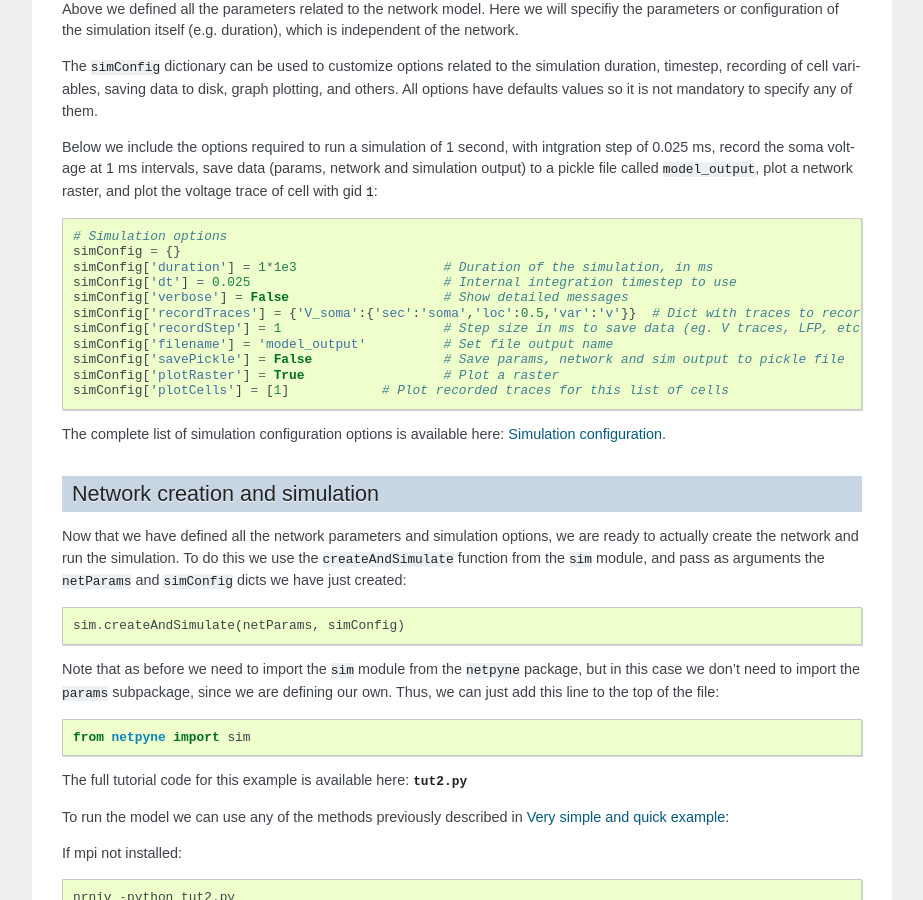
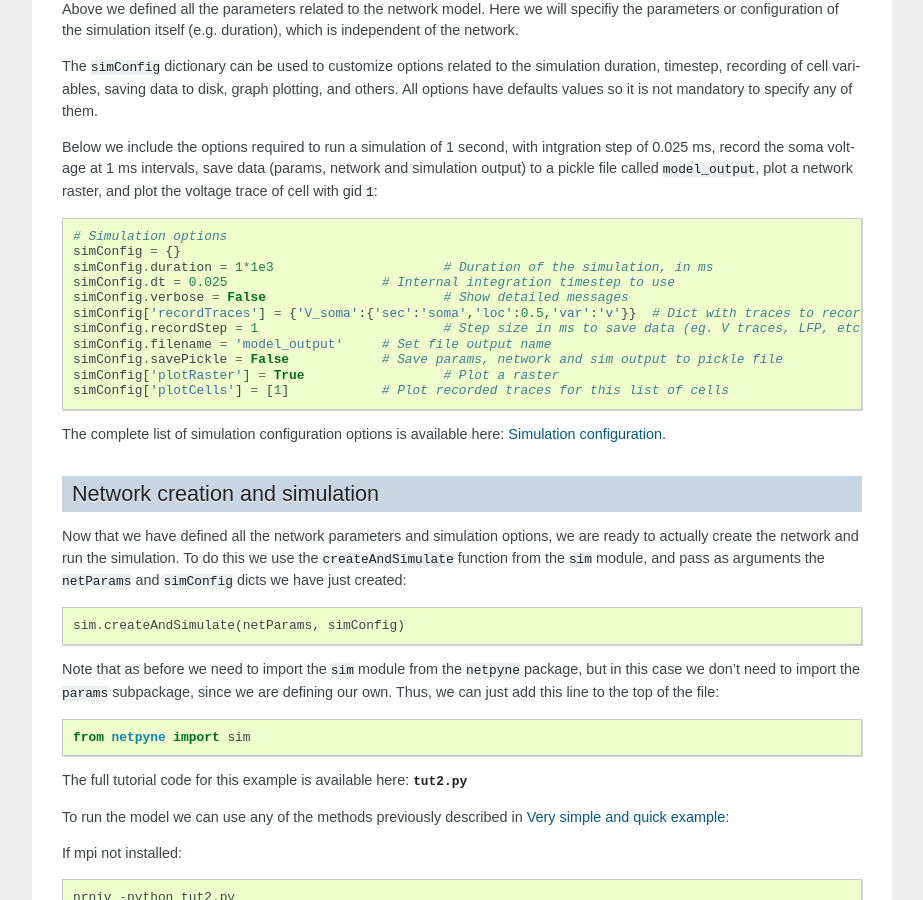
Before and after one commit to suny-downstate-medical-center/netpyne, a Sphinx documentation site: the page built from doc/source/tutorial.rst, in a window 1280 px wide and 900 px high, scrolled down 5151 px. Shown: the whole window, without its empty margins (198-1121 px from the left). Built offline with Sphinx 7.4.7, drawn with Linux system fonts in a browser that asks for light colours; some of the changed text lies outside the part shown.

Commit message:
added CHANGES description; replaced all simConfig and netParams direct attributes to new format

```diff
--- a/doc/source/code/hopbrodnetpyne.py
+++ b/doc/source/code/hopbrodnetpyne.py
@@ -21,7 +21,7 @@ netParams['synMechParams'].extend([{'label': 'exc', 'mod': 'Exp2Syn', 'tau2': 1.
 netParams['stimParams']['stimList'].append(  {'source': 'bg', 'sec':'soma', 'loc': 0.5, 'conds': {'popLabel':'hop'}})
 
 # Simulation parameters
-simConfig['duration'] = 500     # Duration of the simulation, in ms
+simConfig.duration = 500     # Duration of the simulation, in ms
 simConfig['recordTraces'] = {'V_soma':{'sec':'soma','loc':0.5,'var':'v'}}
                           #'ik_soma':{'sec':'soma','loc':0.5,'var':'ik'}}
                           #'exc_soma':{'sec':'soma','synMech':'exc', 'loc':0.5,'var':'i'}}  # Dict with traces to record
--- a/doc/source/code/tut4.py
+++ b/doc/source/code/tut4.py
@@ -49,13 +49,13 @@
 
 # Simulation options
 simConfig = {}
-simConfig['duration'] = 1*1e3 			# Duration of the simulation, in ms
-simConfig['dt'] = 0.025 				# Internal integration timestep to use
-simConfig['verbose'] = False 			# Show detailed messages
+simConfig.duration = 1*1e3 			# Duration of the simulation, in ms
+simConfig.dt = 0.025 				# Internal integration timestep to use
+simConfig.verbose = False 			# Show detailed messages
 simConfig['recordTraces'] = {'V_soma':{'sec':'soma','loc':0.5,'var':'v'}}  # Dict with traces to record
-simConfig['recordStep'] = 1 			# Step size in ms to save data (eg. V traces, LFP, etc)
-simConfig['filename'] = 'model_output'  # Set file output name
-simConfig['savePickle'] = False 		# Save params, network and sim output to pickle file
+simConfig.recordStep = 1 			# Step size in ms to save data (eg. V traces, LFP, etc)
+simConfig.filename = 'model_output'  # Set file output name
+simConfig.savePickle = False 		# Save params, network and sim output to pickle file
 
 simConfig['analysis'] = {}
 simConfig['analysis']['plotRaster'] = True 			# Plot a raster
--- a/doc/source/code/tut5.py
+++ b/doc/source/code/tut5.py
@@ -3,10 +3,10 @@
 # Network parameters
 netParams = {}  # dictionary to store sets of network parameters
 
-netParams['sizeX'] = 100 # x-dimension (horizontal length) size in um
-netParams['sizeY'] = 1000 # y-dimension (vertical height or cortical depth) size in um
-netParams['sizeZ'] = 100 # z-dimension (horizontal length) size in um
-netParams['propVelocity'] = 100.0 # propagation velocity (um/ms)
+netParams.sizeX = 100 # x-dimension (horizontal length) size in um
+netParams.sizeY = 1000 # y-dimension (vertical height or cortical depth) size in um
+netParams.sizeZ = 100 # z-dimension (horizontal length) size in um
+netParams.propVelocity = 100.0 # propagation velocity (um/ms)
 netParams['probLengthConst'] = 150.0 # length constant for conn probability (um)
 
 
@@ -66,13 +66,13 @@
 
 # Simulation options
 simConfig = {}
-simConfig['duration'] = 1*1e3           # Duration of the simulation, in ms
-simConfig['dt'] = 0.1                 # Internal integration timestep to use
-simConfig['verbose'] = False            # Show detailed messages
+simConfig.duration = 1*1e3           # Duration of the simulation, in ms
+simConfig.dt = 0.1                 # Internal integration timestep to use
+simConfig.verbose = False            # Show detailed messages
 simConfig['recordTraces'] = {'V_soma':{'sec':'soma','loc':0.5,'var':'v'}}  # Dict with traces to record
-simConfig['recordStep'] = 1             # Step size in ms to save data (eg. V traces, LFP, etc)
-simConfig['filename'] = 'model_output'  # Set file output name
-simConfig['savePickle'] = False         # Save params, network and sim output to pickle file
+simConfig.recordStep = 1             # Step size in ms to save data (eg. V traces, LFP, etc)
+simConfig.filename = 'model_output'  # Set file output name
+simConfig.savePickle = False         # Save params, network and sim output to pickle file
 
 simConfig['analysis'] = {}
 simConfig['analysis']['plotRaster'] = {'orderBy': 'y', 'orderInverse': True}      # Plot a raster
--- a/doc/source/code/tut6.py
+++ b/doc/source/code/tut6.py
@@ -59,13 +59,13 @@ simConfig = {}  # dictionary to store simConfig
 
 # Simulation options
 simConfig = {}
-simConfig['duration'] = 0.5*1e3 		# Duration of the simulation, in ms
-simConfig['dt'] = 0.025 				# Internal integration timestep to use
-simConfig['verbose'] = False  			# Show detailed messages
+simConfig.duration = 0.5*1e3 		# Duration of the simulation, in ms
+simConfig.dt = 0.025 				# Internal integration timestep to use
+simConfig.verbose = False  			# Show detailed messages
 simConfig['recordTraces'] = {'V_soma':{'sec':'soma','loc':0.5,'var':'v'}}  # Dict with traces to record
-simConfig['recordStep'] = 1 			# Step size in ms to save data (eg. V traces, LFP, etc)
-simConfig['filename'] = 'model_output'  # Set file output name
-simConfig['savePickle'] = False 		# Save params, network and sim output to pickle file
+simConfig.recordStep = 1 			# Step size in ms to save data (eg. V traces, LFP, etc)
+simConfig.filename = 'model_output'  # Set file output name
+simConfig.savePickle = False 		# Save params, network and sim output to pickle file
 
 simConfig['analysis'] = {}
 simConfig['analysis']['plotRaster'] = {'syncLines': True}      # Plot a raster
--- a/doc/source/code/tut_import.py
+++ b/doc/source/code/tut_import.py
@@ -113,13 +113,13 @@ netParams['connParams'].append({
 
 # Simulation options
 simConfig = {}
-simConfig['duration'] = 1*1e3 			# Duration of the simulation, in ms
-simConfig['dt'] = 0.025 				# Internal integration timestep to use
-simConfig['verbose'] = False			# Show detailed messages
+simConfig.duration = 1*1e3 			# Duration of the simulation, in ms
+simConfig.dt = 0.025 				# Internal integration timestep to use
+simConfig.verbose = False			# Show detailed messages
 simConfig['recordTraces'] = {'V_soma':{'sec':'soma','loc':0.5,'var':'v'}}  # Dict with traces to record
-simConfig['recordStep'] = 1 			# Step size in ms to save data (eg. V traces, LFP, etc)
-simConfig['filename'] = 'model_output'  # Set file output name
-simConfig['savePickle'] = False 		# Save params, network and sim output to pickle file
+simConfig.recordStep = 1 			# Step size in ms to save data (eg. V traces, LFP, etc)
+simConfig.filename = 'model_output'  # Set file output name
+simConfig.savePickle = False 		# Save params, network and sim output to pickle file
 
 simConfig['analysis'] = {}
 simConfig['analysis']['plotRaster'] = {'orderInverse': True}			# Plot a raster
--- a/doc/source/reference.rst
+++ b/doc/source/reference.rst
@@ -299,7 +299,7 @@ Each item of the ``connParams`` list contains a dictionary that defines a connec
 
 	Can be defined as a function (see :ref:`function_string`).
 
-	If omitted, defaults to ``netParams['defaultWeight'] = 1``.
+	If omitted, defaults to ``netParams.defaultWeight = 1``.
 
 	If have list of ``synMechs``, can have single weight for all, or list of weights (one per synMech, e.g. for 2 synMechs: ``[0.1, 0.01]``).
 
@@ -310,7 +310,7 @@ Each item of the ``connParams`` list contains a dictionary that defines a connec
 * **delay** (optional) - Time (in ms) for the presynaptic spike to reach the postsynaptic neuron.
 	Can be defined as a function (see :ref:`function_string`).
 
-	If omitted, defaults to ``netParams['defaultDelay'] = 1``
+	If omitted, defaults to ``netParams.defaultDelay = 1``
 
 	If have list of ``synMechs``, can have single delay for all, or list of delays (one per synMech, e.g. for 2 synMechs: ``[5, 7]``).
 
--- a/doc/source/tutorial.rst
+++ b/doc/source/tutorial.rst
@@ -237,13 +237,13 @@ Below we include the options required to run a simulation of 1 second, with intg
 
 	# Simulation options
 	simConfig = {}
-	simConfig['duration'] = 1*1e3 			# Duration of the simulation, in ms
-	simConfig['dt'] = 0.025 			# Internal integration timestep to use
-	simConfig['verbose'] = False 			# Show detailed messages
+	simConfig.duration = 1*1e3 			# Duration of the simulation, in ms
+	simConfig.dt = 0.025 			# Internal integration timestep to use
+	simConfig.verbose = False 			# Show detailed messages
 	simConfig['recordTraces'] = {'V_soma':{'sec':'soma','loc':0.5,'var':'v'}}  # Dict with traces to record
-	simConfig['recordStep'] = 1 			# Step size in ms to save data (eg. V traces, LFP, etc)
-	simConfig['filename'] = 'model_output'  	# Set file output name
-	simConfig['savePickle'] = False 		# Save params, network and sim output to pickle file
+	simConfig.recordStep = 1 			# Step size in ms to save data (eg. V traces, LFP, etc)
+	simConfig.filename = 'model_output'  	# Set file output name
+	simConfig.savePickle = False 		# Save params, network and sim output to pickle file
 	simConfig['plotRaster'] = True 			# Plot a raster
 	simConfig['plotCells'] = [1] 		# Plot recorded traces for this list of cells
 
@@ -372,11 +372,11 @@ Since we want to distribute the cells spatially, the first thing we need to do i
 	# Network parameters
 	netParams = {}  # dictionary to store sets of network parameters
 
-	netParams['sizeX'] = 100 # x-dimension (horizontal length) size in um
-	netParams['sizeY'] = 1000 # y-dimension (vertical height or cortical depth) size in um
-	netParams['sizeZ'] = 100 # z-dimension (horizontal length) size in um
+	netParams.sizeX = 100 # x-dimension (horizontal length) size in um
+	netParams.sizeY = 1000 # y-dimension (vertical height or cortical depth) size in um
+	netParams.sizeZ = 100 # z-dimension (horizontal length) size in um
 
-	netParams['propVelocity'] = 100.0 # propagation velocity (um/ms)
+	netParams.propVelocity = 100.0 # propagation velocity (um/ms)
 	netParams['probLengthConst'] = 150.0 # length constant for conn probability (um)
 
 Note that we also added two parameters (``propVelocity`` and ``probLengthConst``) which we'll use later for the connectivity rules.
@@ -437,13 +437,13 @@ We can now add the standard simulation configuration options and the code to cre
 
 	# Simulation options
 	simConfig = {}
-	simConfig['duration'] = 1*1e3           # Duration of the simulation, in ms
-	simConfig['dt'] = 0.1                 # Internal integration timestep to use
-	simConfig['verbose'] = False            # Show detailed messages
+	simConfig.duration = 1*1e3           # Duration of the simulation, in ms
+	simConfig.dt = 0.1                 # Internal integration timestep to use
+	simConfig.verbose = False            # Show detailed messages
 	simConfig['recordTraces'] = {'V_soma':{'sec':'soma','loc':0.5,'var':'v'}}  # Dict with traces to record
-	simConfig['recordStep'] = 1             # Step size in ms to save data (eg. V traces, LFP, etc)
-	simConfig['filename'] = 'model_output'  # Set file output name
-	simConfig['savePickle'] = False         # Save params, network and sim output to pickle file
+	simConfig.recordStep = 1             # Step size in ms to save data (eg. V traces, LFP, etc)
+	simConfig.filename = 'model_output'  # Set file output name
+	simConfig.savePickle = False         # Save params, network and sim output to pickle file
 
 	simConfig['analysis'] = {}				# Initialize dict for analysis options
 	simConfig['analysis']['plotRaster'] = {'orderBy': 'ynorm'}          # Plot a raster
@@ -563,13 +563,13 @@ We now add the standard simulation configuration options, and include the ``sync
 
 	# Simulation options
 	simConfig = {}
-	simConfig['duration'] = 0.5*1e3 		# Duration of the simulation, in ms
-	simConfig['dt'] = 0.025 				# Internal integration timestep to use
-	simConfig['verbose'] = False  			# Show detailed messages
+	simConfig.duration = 0.5*1e3 		# Duration of the simulation, in ms
+	simConfig.dt = 0.025 				# Internal integration timestep to use
+	simConfig.verbose = False  			# Show detailed messages
 	simConfig['recordTraces'] = {'V_soma':{'sec':'soma','loc':0.5,'var':'v'}}  # Dict with traces to record
-	simConfig['recordStep'] = 1 			# Step size in ms to save data (eg. V traces, LFP, etc)
-	simConfig['filename'] = 'model_output'  # Set file output name
-	simConfig['savePickle'] = False 		# Save params, network and sim output to pickle file
+	simConfig.recordStep = 1 			# Step size in ms to save data (eg. V traces, LFP, etc)
+	simConfig.filename = 'model_output'  # Set file output name
+	simConfig.savePickle = False 		# Save params, network and sim output to pickle file
 
 	simConfig['analysis'] = {}									# Initialize dict for analysis options
 	simConfig['analysis']['plotRaster'] = {'syncLines': True} 	# Plot a raster with vertical synchrony lines
```
Also changed, not shown: other parts of doc/source/reference.rst (+1 -1 lines), 4 other files.
